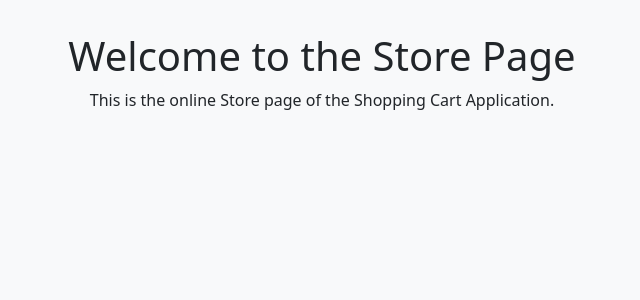
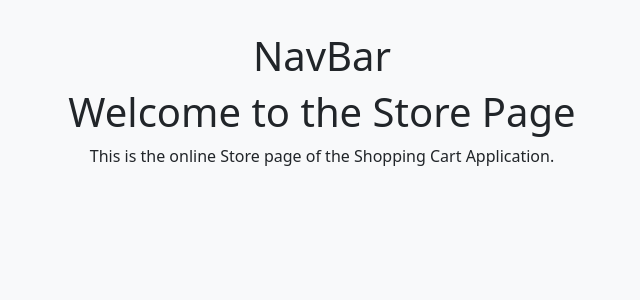
Before and after one commit to faddah/advanced-shopping-cart-react-typescript, a React (Vite) app in the folder shopping-cart/: page /store in a window 1280 px wide. Shown: the top 300 px of the page, without its empty margins (318-958 px from the left). Built offline with nearby package versions, Linux system fonts and the light colour scheme.

Commit message:
Imported NavBar and added it to the App.

```diff
--- a/shopping-cart/src/App.tsx
+++ b/shopping-cart/src/App.tsx
@@ -2,18 +2,22 @@ import './App.css'
 // import reactLogo from './assets/react.svg'
 import { Routes, Route } from "react-router-dom";
 import { Container } from "react-bootstrap";
+import { NavBar } from "./components/NavBar";
 import { Home } from "./pages/Home";
 import { Store } from "./pages/Store";
 import { About } from "./pages/About";
 
 function App() {
-  return <Container>
+  return <>
+  <NavBar />
+  <Container>
     <Routes>
       <Route path="/" element={<Home/>} />
       <Route path="/store" element={<Store/>} />
       <Route path="/about" element={<About/>} />
     </Routes>
   </Container>
+  </>
 }
 
 export default App
```
